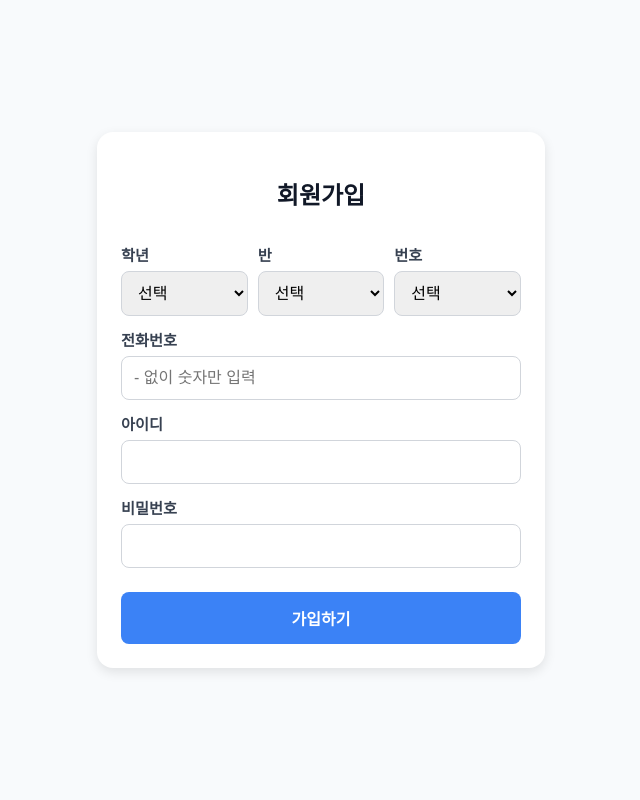
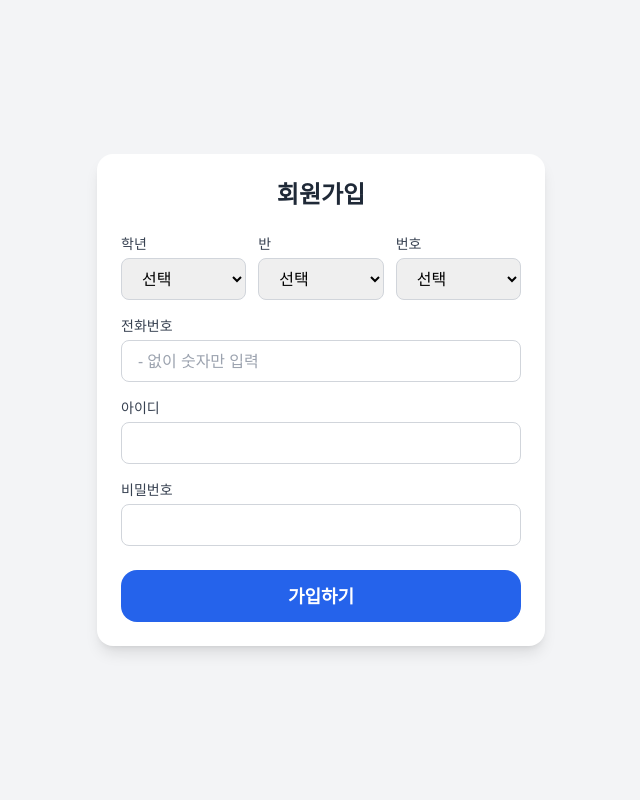
Before and after one commit to Chalkpow/test, a Flask app: page / in a window 1280 px wide. Shown: the whole page, without its empty margins (319-959 px from the left). Run offline with Flask 3, Linux system fonts and the light colour scheme; some libraries are stand-ins or nearby versions.

Commit message:
qr까지 연결함

```diff
--- a/app.py
+++ b/app.py
@@ -1,30 +1,43 @@
-from flask import Flask, render_template, request, redirect, url_for
+from flask import Flask, render_template, request, redirect, url_for, session
+import qrcode
+import datetime
+from io import BytesIO
+import base64
 
 app = Flask(__name__)
+app.secret_key = 'your_secret_key'  # 세션 사용을 위한 키
 
-@app.route('/')
+@app.route('/', methods=['GET', 'POST'])
 def index():
+    if request.method == 'POST':
+        # 사용자 정보 세션에 저장
+        session['user'] = {
+            'grade': f"{int(request.form['grade']):02d}",
+            'class': f"{int(request.form['class']):02d}",
+            'number': f"{int(request.form['number']):02d}"
+        }
+        return redirect(url_for('main'))
     return render_template('index.html')
-
-@app.route('/signup', methods=['POST'])
-def signup():
-    # 회원가입 정보 처리
-    grade = request.form['grade']
-    class_ = request.form['class']
-    number = request.form['number']
-    phone = request.form['phone']
-    userid = request.form['userid']
-    password = request.form['password']
-
-    # 여기에 DB 저장 or 처리 로직 추가 가능
-    print(f'회원가입 정보: {grade}-{class_}-{number}, {phone}, {userid}')
-
-    # 회원가입 후 메인 화면으로 리다이렉트
-    return redirect(url_for('main'))
 
 @app.route('/main')
 def main():
     return render_template('main.html')
 
+@app.route('/generate_qr')
+def generate_qr():
+    user = session.get('user')
+    if not user:
+        return redirect(url_for('index'))
+
+    today = datetime.datetime.now().strftime("%Y%m%d")
+    qr_data = today + user['grade'] + user['class'] + user['number']
+
+    img = qrcode.make(qr_data)
+    buf = BytesIO()
+    img.save(buf)
+    img_b64 = base64.b64encode(buf.getvalue()).decode('utf-8')
+
+    return render_template('qr.html', qr_data=qr_data, img_data=img_b64)
+
 if __name__ == '__main__':
     app.run(debug=True)
--- a/templates/index.html
+++ b/templates/index.html
@@ -4,94 +4,27 @@
   <meta charset="UTF-8" />
   <meta name="viewport" content="width=device-width, initial-scale=1.0" />
   <title>회원가입</title>
-  <style>
-    body {
-      font-family: 'Arial', sans-serif;
-      background-color: #f8fafc;
-      margin: 0;
-      padding: 0;
-      display: flex;
-      justify-content: center;
-      align-items: center;
-      height: 100vh;
-    }
-    form {
-      background-color: #ffffff;
-      padding: 24px;
-      border-radius: 16px;
-      box-shadow: 0 4px 12px rgba(0,0,0,0.1);
-      width: 90%;
-      max-width: 400px;
-    }
-    h2 {
-      text-align: center;
-      margin-bottom: 20px;
-      font-size: 1.5rem;
-      color: #111827;
-    }
-    label {
-      margin-top: 12px;
-      display: block;
-      font-weight: bold;
-      color: #374151;
-      font-size: 0.95rem;
-    }
-    input[type="text"],
-    input[type="password"],
-    select {
-      width: 100%;
-      padding: 12px;
-      margin-top: 6px;
-      border: 1px solid #d1d5db;
-      border-radius: 8px;
-      font-size: 1rem;
-      box-sizing: border-box;
-    }
-    .triple-select {
-      display: flex;
-      justify-content: space-between;
-      gap: 10px;
-    }
-    .triple-select > div {
-      flex: 1;
-    }
-    input[type="submit"] {
-      margin-top: 24px;
-      width: 100%;
-      padding: 14px;
-      background-color: #3b82f6;
-      color: white;
-      border: none;
-      border-radius: 8px;
-      font-size: 1rem;
-      font-weight: bold;
-      cursor: pointer;
-      transition: background-color 0.2s ease-in-out;
-    }
-    input[type="submit"]:hover {
-      background-color: #2563eb;
-    }
-  </style>
+  <script src="https://cdn.tailwindcss.com"></script>
 </head>
-<body>
+<body class="bg-gray-100 min-h-screen flex items-center justify-center">
 
-  <form action="/signup" method="post">
-    <h2>회원가입</h2>
+  <form action="/" method="post" class="bg-white p-6 rounded-2xl shadow-lg w-full max-w-md">
+    <h2 class="text-2xl font-bold text-center text-gray-800 mb-6">회원가입</h2>
 
-    <div class="triple-select">
-      <div>
-        <label for="grade">학년</label>
-        <select id="grade" name="grade" required>
+    <!-- 학년/반/번호 -->
+    <div class="flex gap-3 mb-4">
+      <div class="flex-1">
+        <label for="grade" class="block text-sm font-medium text-gray-700 mb-1">학년</label>
+        <select id="grade" name="grade" required class="w-full rounded-lg border border-gray-300 px-4 py-2 text-base">
           <option value="">선택</option>
           <option value="1">1학년</option>
           <option value="2">2학년</option>
           <option value="3">3학년</option>
         </select>
       </div>
-
-      <div>
-        <label for="class">반</label>
-        <select id="class" name="class" required>
+      <div class="flex-1">
+        <label for="class" class="block text-sm font-medium text-gray-700 mb-1">반</label>
+        <select id="class" name="class" required class="w-full rounded-lg border border-gray-300 px-4 py-2 text-base">
           <option value="">선택</option>
           <option value="1">1반</option>
           <option value="2">2반</option>
@@ -101,27 +34,35 @@
           <option value="6">6반</option>
         </select>
       </div>
-
-      <div>
-        <label for="number">번호</label>
-        <select id="number" name="number" required>
+      <div class="flex-1">
+        <label for="number" class="block text-sm font-medium text-gray-700 mb-1">번호</label>
+        <select id="number" name="number" required class="w-full rounded-lg border border-gray-300 px-4 py-2 text-base">
           <option value="">선택</option>
         </select>
       </div>
     </div>
 
-    <label for="phone">전화번호</label>
-    <input type="text" id="phone" name="phone" placeholder="- 없이 숫자만 입력" required>
+    <!-- 전화번호 -->
+    <label for="phone" class="block text-sm font-medium text-gray-700 mb-1">전화번호</label>
+    <input type="text" id="phone" name="phone" placeholder="- 없이 숫자만 입력" required
+           class="w-full mb-4 rounded-lg border border-gray-300 px-4 py-2 text-base" />
 
-    <label for="userid">아이디</label>
-    <input type="text" id="userid" name="userid" required>
+    <!-- 아이디 -->
+    <label for="userid" class="block text-sm font-medium text-gray-700 mb-1">아이디</label>
+    <input type="text" id="userid" name="userid" required
+           class="w-full mb-4 rounded-lg border border-gray-300 px-4 py-2 text-base" />
 
-    <label for="password">비밀번호</label>
-    <input type="password" id="password" name="password" required>
+    <!-- 비밀번호 -->
+    <label for="password" class="block text-sm font-medium text-gray-700 mb-1">비밀번호</label>
+    <input type="password" id="password" name="password" required
+           class="w-full mb-6 rounded-lg border border-gray-300 px-4 py-2 text-base" />
 
-    <input type="submit" value="가입하기" />
+    <!-- 가입 버튼 -->
+    <input type="submit" value="가입하기"
+           class="w-full bg-blue-600 text-white text-lg py-3 rounded-2xl font-bold hover:bg-blue-500 transition" />
   </form>
 
+  <!-- 번호 자동 생성 스크립트 -->
   <script>
     const numberSelect = document.getElementById("number");
     for (let i = 1; i <= 24; i++) {
```
Also changed, not shown: templates/main.html (+8 -9 lines), templates/qr.html (added, +36 -0 lines).
